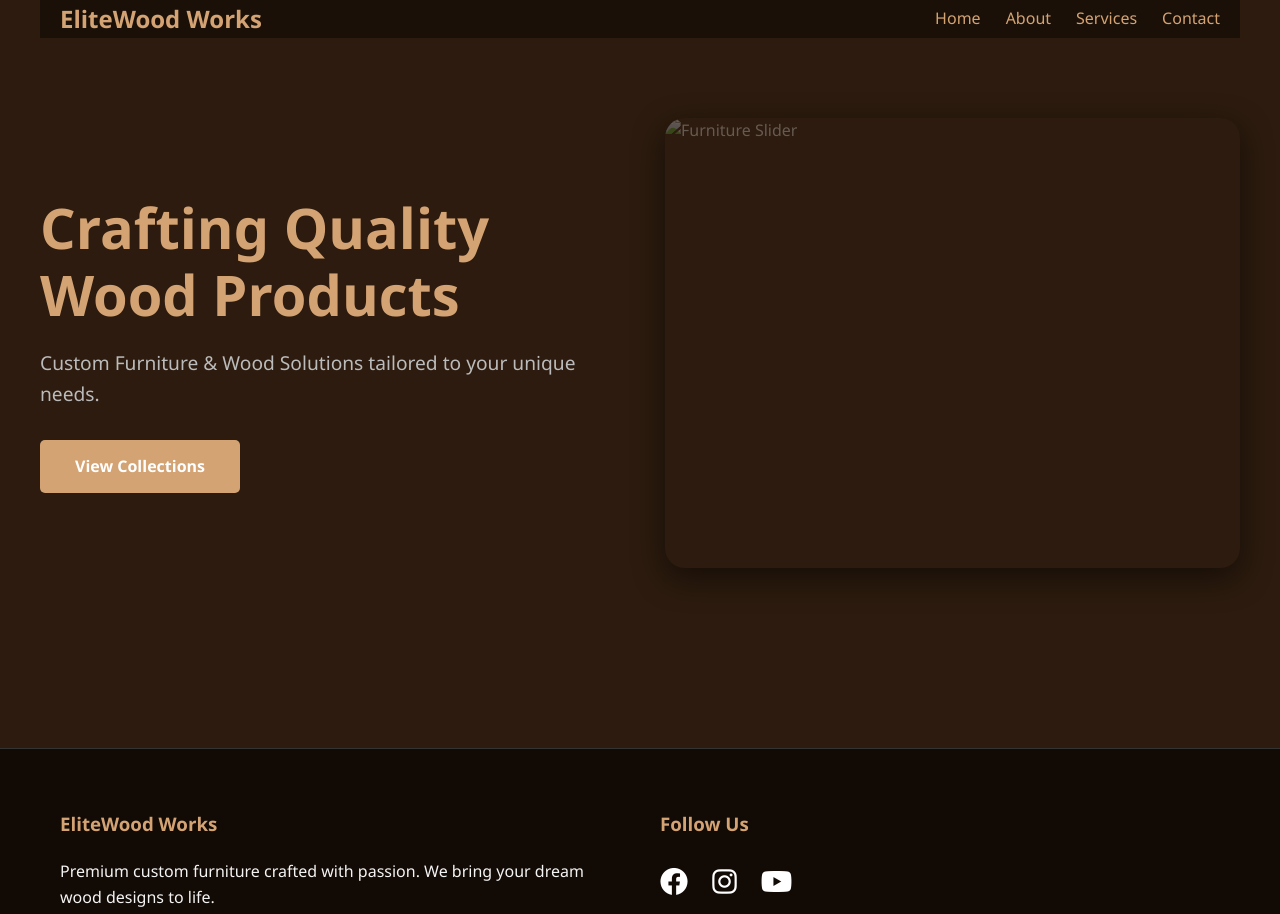
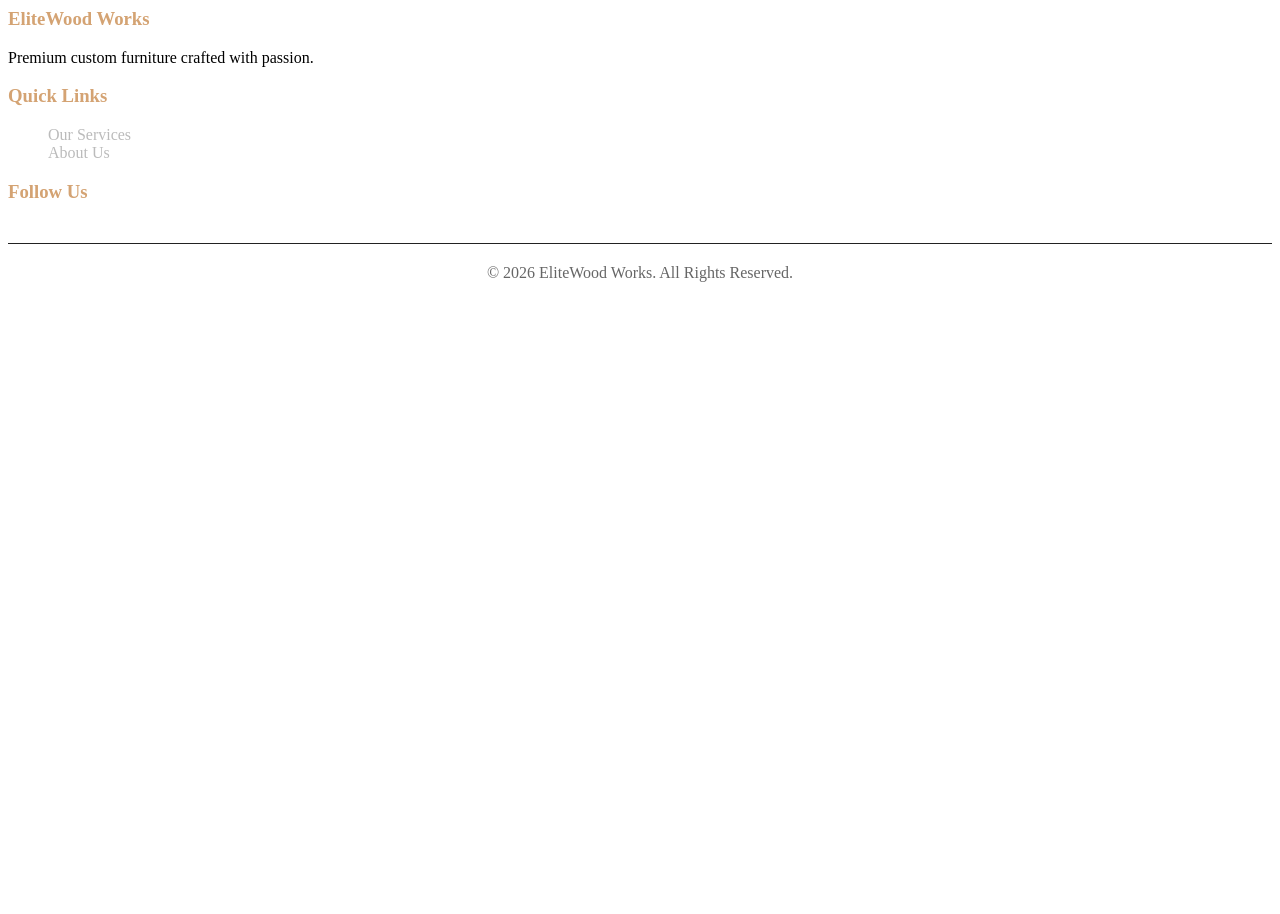
Before and after one commit to anuragmukherjee1993/elitewood-works, a website: page index.html in a window 1280 px wide. Shown: the top 914 px of the page. After the commit the page ends 800 px from the top, so only its background shows below. Drawn offline with Linux system fonts and the light colour scheme.

Commit message:
Update index.html

```diff
--- a/index.html
+++ b/index.html
@@ -1,215 +1,51 @@
-<!DOCTYPE html>
-<html lang="en">
-
-<head>
-    <meta charset="UTF-8">
-    <meta name="viewport" content="width=device-width, initial-scale=1.0">
-    <title>EliteWood Works | Premium Custom Furniture</title>
-    <link rel="stylesheet" href="https://cdnjs.cloudflare.com/ajax/libs/font-awesome/6.0.0/css/all.min.css">
-
-    <style>
-        * {
-            margin: 0;
-            padding: 0;
-            box-sizing: border-box;
-        }
-
-        body {
-            background-color: #2c1b0e;
-            color: #f4f4f4;
-            font-family: 'Segoe UI', sans-serif;
-            line-height: 1.6;
-        }
-
-        .container {
-            max-width: 1200px;
-            margin: 0 auto;
-            padding: 0 20px;
-        }
-
-        header {
-            background: #1a1008;
-            padding: 20px 0;
-            display: flex;
-            justify-content: space-between;
-            align-items: center;
-            position: sticky;
-            top: 0;
-            z-index: 100;
-        }
-
-        .logo {
-            font-size: 24px;
-            font-weight: bold;
-            color: #d4a373;
-        }
-
-        nav ul {
-            display: flex;
-            list-style: none;
-            gap: 25px;
-        }
-
-        nav a {
-            text-decoration: none;
-            color: #d4a373;
-            font-weight: 500;
-            transition: 0.3s;
-        }
-
-        .hero {
-            padding: 80px 0;
-            display: flex;
-            align-items: center;
-            gap: 50px;
-            flex-wrap: wrap;
-        }
-
-        .hero-text {
-            flex: 1;
-            min-width: 300px;
-        }
-
-        .hero-text h1 {
-            font-size: 3.5rem;
-            color: #d4a373;
-            line-height: 1.2;
-            margin-bottom: 20px;
-        }
-
-        .hero-slider {
-            flex: 1;
-            min-width: 300px;
-            height: 450px;
-            border-radius: 20px;
-            overflow: hidden;
-            position: relative;
-            box-shadow: 0 10px 30px rgba(0, 0, 0, 0.5);
-        }
-
-        #sliderImage {
-            width: 100%;
-            height: 100%;
-            object-fit: cover;
-            transition: opacity 0.8s ease-in-out;
-        }
-
-        .btn-main {
-            background: #d4a373;
-            color: #fff;
-            padding: 14px 35px;
-            text-decoration: none;
-            border-radius: 5px;
-            font-weight: bold;
-            display: inline-block;
-        }
-
-        footer {
-            background: #120a05;
-            padding: 60px 0 20px;
-            margin-top: 100px;
-            border-top: 1px solid #333;
-        }
-
-        .footer-grid {
-            display: grid;
-            grid-template-columns: repeat(auto-fit, minmax(250px, 1fr));
-            gap: 40px;
-        }
-
-        .footer-col h3 {
-            color: #d4a373;
-            margin-bottom: 20px;
-        }
-
-        .social-links a {
-            color: #fff;
-            font-size: 28px;
-            margin-right: 20px;
-            transition: 0.3s;
-        }
-
-        .social-links a:hover {
-            color: #d4a373;
-        }
-
-        .copyright {
-            text-align: center;
-            margin-top: 40px;
-            padding-top: 20px;
-            border-top: 1px solid #222;
-            color: #666;
-        }
-    </style>
-</head>
-
-<body>
-
-    <header class="container">
-        <div class="logo">EliteWood <span>Works</span></div>
-        <nav>
-            <ul>
-                <li><a href="index.html">Home</a></li>
-                <li><a href="about.html">About</a></li>
-                <li><a href="services.html">Services</a></li>
-                <li><a href="contact.html">Contact</a></li>
-            </ul>
-        </nav>
-    </header>
-
-    <section class="container hero">
-        <div class="hero-text">
-            <h1>Crafting Quality Wood Products</h1>
-            <p style="font-size: 1.2rem; margin-bottom: 30px; color: #bbb;">Custom Furniture & Wood Solutions tailored
-                to your unique needs.</p>
-            <a href="services.html" class="btn-main">View Collections</a>
-        </div>
-        <div class="hero-slider">
-            <img id="sliderImage" src="images/dominik-scythe-v8vz-Roj8zo-unsplash.jpg" alt="Furniture Slider">
-        </div>
-    </section>
-
 <footer>
     <div class="container footer-grid">
         <div class="footer-col">
-                <h3>EliteWood Works</h3>
-                <p>Premium custom furniture crafted with passion. We bring your dream wood designs to life.</p>
+            <h3 style="color: #d4a373;">EliteWood Works</h3>
+            <p>Premium custom furniture crafted with passion.</p>
         </div>
         <div class="footer-col">
-                <h3>Follow Us</h3>
+            <h3 style="color: #d4a373;">Quick Links</h3>
+            <ul style="list-style: none;">
+                <li><a href="services.html" style="color: #bbb; text-decoration: none;">Our Services</a></li>
+                <li><a href="about.html" style="color: #bbb; text-decoration: none;">About Us</a></li>
+            </ul>
+        </div>
+        <div class="footer-col">
+            <h3 style="color: #d4a373;">Follow Us</h3>
             <div class="social-links">
-                    <a href="#"><i class="fab fa-facebook"></i></a>
-                    <a href="#"><i class="fab fa-instagram"></i></a>
-                    <a href="#"><i class="fab fa-youtube"></i></a>
+                <a href="https://www.facebook.com/yourprofile" target="_blank"
+                    style="color: #fff; margin-right: 15px;"><i class="fab fa-facebook"></i></a>
+                <a href="https://www.instagram.com/yourprofile" target="_blank"
+                    style="color: #fff; margin-right: 15px;"><i class="fab fa-instagram"></i></a>
+                <a href="https://www.youtube.com/@yourchannel" target="_blank" style="color: #fff;"><i
+                        class="fab fa-youtube"></i></a>
             </div>
         </div>
     </div>
-        <p class="copyright">© 2026 EliteWood Works. All Rights Reserved.</p>
+    <p style="text-align: center; margin-top: 40px; color: #666; border-top: 1px solid #222; padding-top: 20px;">© 2026
+        EliteWood Works. All Rights Reserved.</p>
 </footer>
 
 <script>
+    // Slider Logic with exact case-sensitive paths
     const images = [
         "images/dominik-scythe-v8vz-Roj8zo-unsplash.jpg",
-            "images/WhatsApp Image 2026-01-04 at 7.14.53 PM.jpeg",
-            "images/WhatsApp Image 2026-01-04 at 7.14.54 PM (1).jpeg"
+        "images/WhatsApp%20Image%202026-01-04%20at%207.14.53%20PM.jpeg",
+        "images/WhatsApp%20Image%202026-01-04%20at%207.14.54%20PM%20(1).jpeg"
     ];
-
-        let index = 0;
+    let i = 0;
     const imgElement = document.getElementById('sliderImage');
 
-        function nextSlide() {
-            index = (index + 1) % images.length;
-            imgElement.style.opacity = 0; // Fade out
+    function changeImage() {
+        if (imgElement) {
+            i = (i + 1) % images.length;
+            imgElement.style.opacity = 0;
             setTimeout(() => {
-                imgElement.src = images[index];
-                imgElement.style.opacity = 1; // Fade in
+                imgElement.src = images[i];
+                imgElement.style.opacity = 1;
             }, 800);
         }
-
-        if (imgElement) {
-            setInterval(nextSlide, 4000); // Har 4 second mein change
     }
+    setInterval(changeImage, 4000);
 </script>
-</body>
-
-</html>
```
Lines whose indentation alone changed are shown as unchanged.
